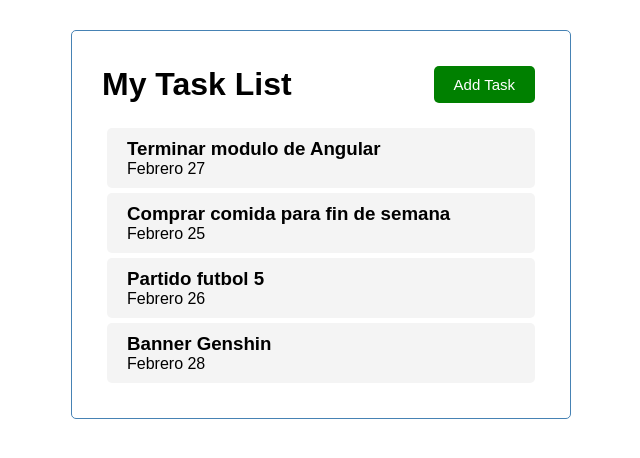
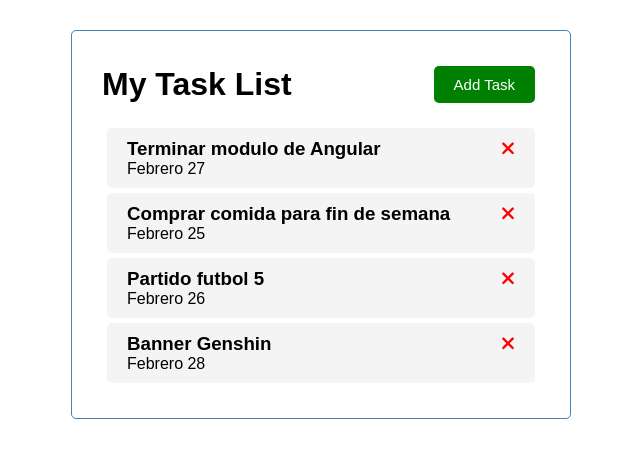
Before and after one commit to Riotexer/Task-List, an Angular app: page / in a window 1280 px wide. Shown: the top 458 px of the page, without its empty margins (319-959 px from the left). Built offline with nearby package versions, Linux system fonts and the light colour scheme.

Commit message:
componente de lista de items

```diff
--- a/package.json
+++ b/package.json
@@ -18,6 +18,11 @@
     "@angular/platform-browser": "^15.0.0",
     "@angular/platform-browser-dynamic": "^15.0.0",
     "@angular/router": "^15.0.0",
+    "@fortawesome/angular-fontawesome": "^0.12.1",
+    "@fortawesome/fontawesome-svg-core": "^6.2.1",
+    "@fortawesome/free-brands-svg-icons": "^6.2.1",
+    "@fortawesome/free-regular-svg-icons": "^6.2.1",
+    "@fortawesome/free-solid-svg-icons": "^6.2.1",
     "rxjs": "~7.5.0",
     "tslib": "^2.3.0",
     "zone.js": "~0.12.0"
--- a/src/app/app.module.ts
+++ b/src/app/app.module.ts
@@ -6,6 +6,7 @@
 import { ButtonComponent } from './component/button/button.component';
 import { TasksComponent } from './component/tasks/tasks.component';
 import { TasksItemComponent } from './component/tasks-item/tasks-item.component';
+import { FontAwesomeModule } from '@fortawesome/angular-fontawesome';
 
 @NgModule({
   declarations: [
@@ -16,7 +17,8 @@
     TasksItemComponent
   ],
   imports: [
-    BrowserModule
+    BrowserModule,
+    FontAwesomeModule
   ],
   providers: [],
   bootstrap: [AppComponent]
--- a/src/app/component/tasks-item/tasks-item.component.html
+++ b/src/app/component/tasks-item/tasks-item.component.html
@@ -1,4 +1,9 @@
 <div class="task">
-    <h3>{{task.text}}</h3>
+    <h3>{{task.text}}
+        <fa-icon
+          [icon]="faTimes"
+          [ngStyle]="{'color': 'red'}"
+        ></fa-icon>
+    </h3>
     <p>{{task.day}}</p>
 </div>
--- a/src/app/component/tasks-item/tasks-item.component.ts
+++ b/src/app/component/tasks-item/tasks-item.component.ts
@@ -1,6 +1,7 @@
 import { Component, Input } from '@angular/core';
 import { TASK } from 'src/app/mock-task';
 import { Task } from 'src/app/Task';
+import { faTimes } from '@fortawesome/free-solid-svg-icons';
 
 @Component({
   selector: 'app-tasks-item',
@@ -9,4 +10,5 @@
 })
 export class TasksItemComponent {
   @Input() task: Task = TASK[0];
+  faTimes = faTimes;
 }
```
Also changed, not shown: 1 other file (tests, documents, lock files or other folders).
